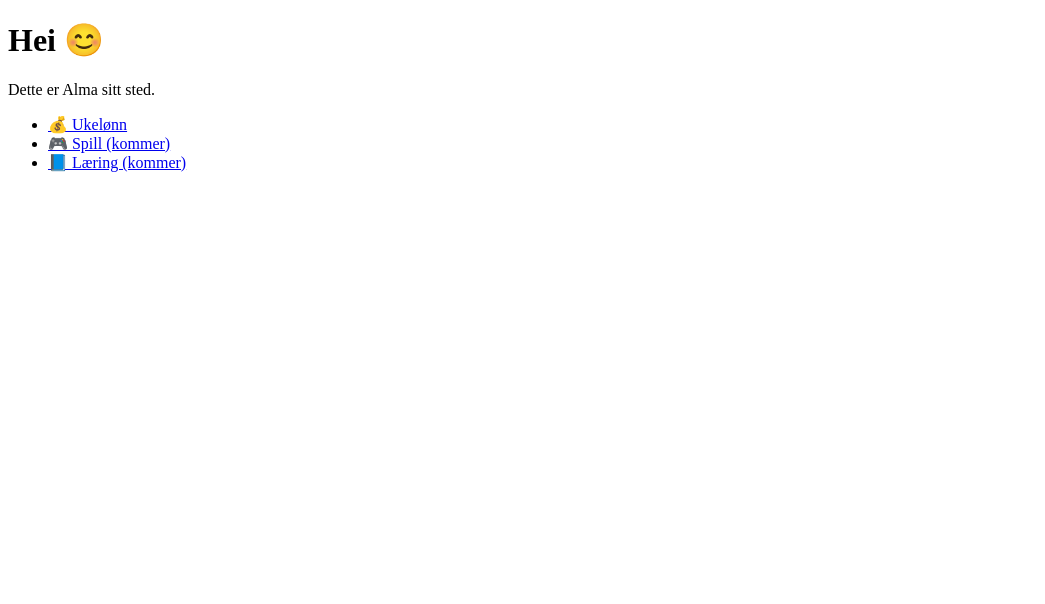
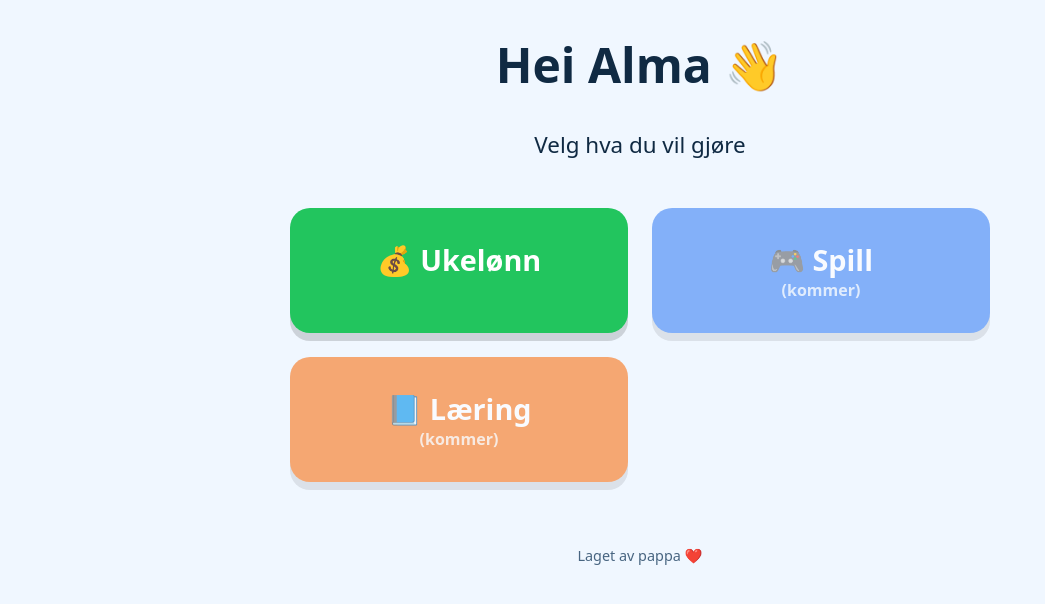
Before and after one commit to stianwetterstad/alma-root, a plain HTML site: page index.html in a window 1280 px wide. Shown: the whole page, without its empty margins (0-1045 px from the left). Drawn offline with Linux system fonts and the light colour scheme.

Commit message:
Update greeting and button layout in index.html

```diff
--- a/index.html
+++ b/index.html
@@ -4,15 +4,97 @@
   <meta charset="utf-8" />
   <title>Alma</title>
   <meta name="viewport" content="width=device-width, initial-scale=1" />
+
+  <style>
+    body {
+      margin: 0;
+      font-family: system-ui, -apple-system, BlinkMacSystemFont, "Segoe UI",
+                   Arial, sans-serif;
+      background: #f0f7ff;
+      text-align: center;
+      color: #102a43;
+    }
+
+    h1 {
+      font-size: 3rem;
+      margin-top: 2rem;
+    }
+
+    p {
+      font-size: 1.4rem;
+      margin-bottom: 2rem;
+    }
+
+    .buttons {
+      display: grid;
+      grid-template-columns: repeat(auto-fit, minmax(220px, 1fr));
+      gap: 1.5rem;
+      max-width: 700px;
+      margin: 0 auto;
+      padding: 1rem;
+    }
+
+    a.button {
+      display: block;
+      padding: 2rem 1.5rem;
+      font-size: 1.8rem;
+      font-weight: 600;
+      text-decoration: none;
+      border-radius: 20px;
+      color: white;
+      box-shadow: 0 8px 0 rgba(0, 0, 0, 0.15);
+      transition: transform 0.1s ease;
+    }
+
+    a.button:active {
+      transform: translateY(6px);
+      box-shadow: 0 2px 0 rgba(0, 0, 0, 0.15);
+    }
+
+    .ukelonn {
+      background: #22c55e;
+    }
+
+    .spill {
+      background: #3b82f6;
+      opacity: 0.6;
+    }
+
+    .laering {
+      background: #f97316;
+      opacity: 0.6;
+    }
+
+    footer {
+      margin-top: 3rem;
+      font-size: 0.9rem;
+      color: #486581;
+    }
+  </style>
 </head>
+
 <body>
-  <h1>Hei 😊</h1>
-  <p>Dette er Alma sitt sted.</p>
+  <h1>Hei Alma 👋</h1>
+  <p>Velg hva du vil gjøre</p>
 
-  <ul>
-    <li><a href="#">💰 Ukelønn</a></li>
-    <li><a href="#">🎮 Spill (kommer)</a></li>
-    <li><a href="#">📘 Læring (kommer)</a></li>
-  </ul>
+  <div class="buttons">
+    <a class="button ukelonn" href="/ukelonn/">
+      💰 Ukelønn
+    </a>
+
+    <a class="button spill" href="#">
+      🎮 Spill
+      <div style="font-size: 1rem; opacity: 0.8;">(kommer)</div>
+    </a>
+
+    <a class="button laering" href="#">
+      📘 Læring
+      <div style="font-size: 1rem; opacity: 0.8;">(kommer)</div>
+    </a>
+  </div>
+
+  <footer>
+    Laget av pappa ❤️
+  </footer>
 </body>
 </html>
```
